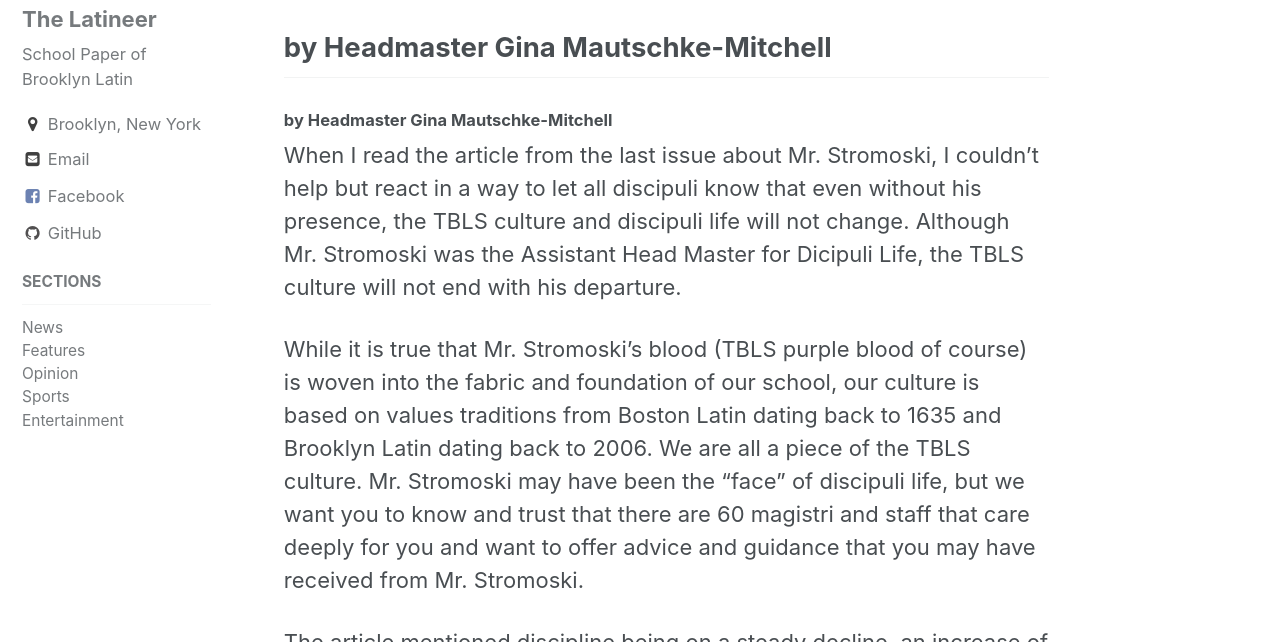
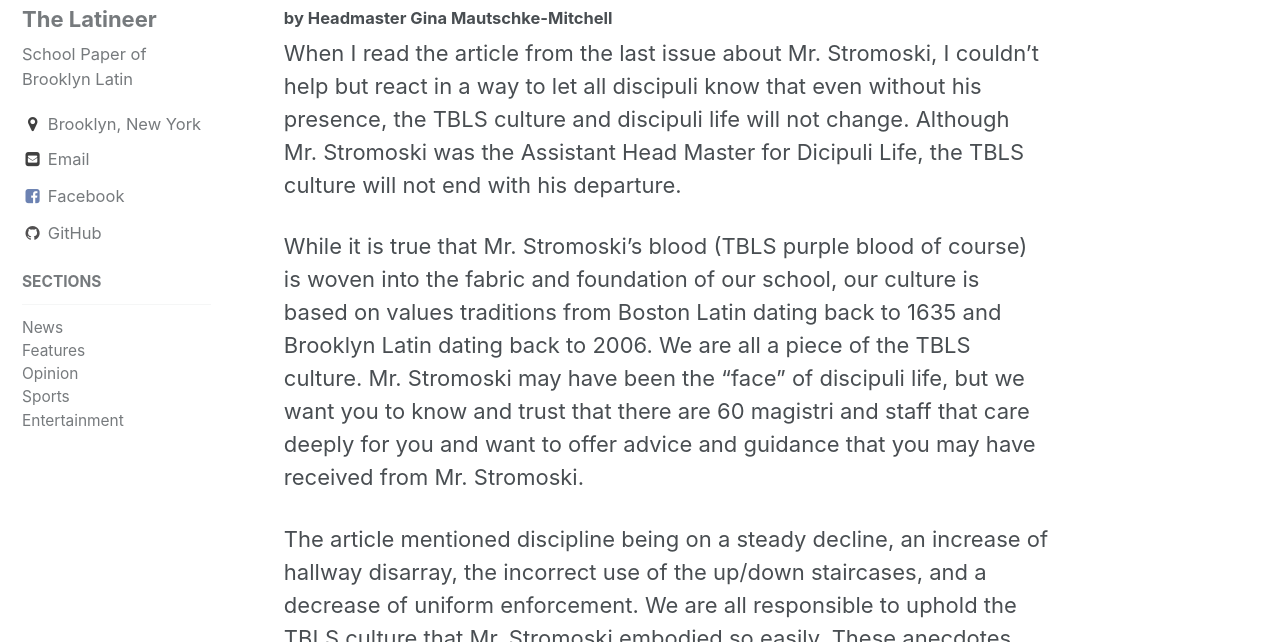
Before and after one commit to rvente/site, a Jekyll site: the page built from _posts/2017-12-23-HMCorner-Gina-Mautschke.md, in a window 1280 px wide and 900 px high, cut to the strip 258-900 px from the top of the window. Built offline with Jekyll 4.4.1, drawn with Linux system fonts in a browser that asks for light colours.

Commit message:
Update 2017-12-23-HMCorner-Gina-Mautschke.md

```diff
--- a/_posts/2017-12-23-HMCorner-Gina-Mautschke.md
+++ b/_posts/2017-12-23-HMCorner-Gina-Mautschke.md
@@ -4,8 +4,6 @@ categories:
   - features
 author: Gina Mautschke
 ---
-## by Headmaster Gina Mautschke-Mitchell
-
 #### by Headmaster Gina Mautschke-Mitchell
 
 When I read the article from the last issue about Mr. Stromoski, I couldn’t help but react in a way to let all discipuli know that even without his presence, the TBLS culture and discipuli life will not change. Although Mr. Stromoski was the Assistant Head Master for Dicipuli Life, the TBLS culture will not end with his departure.
```
